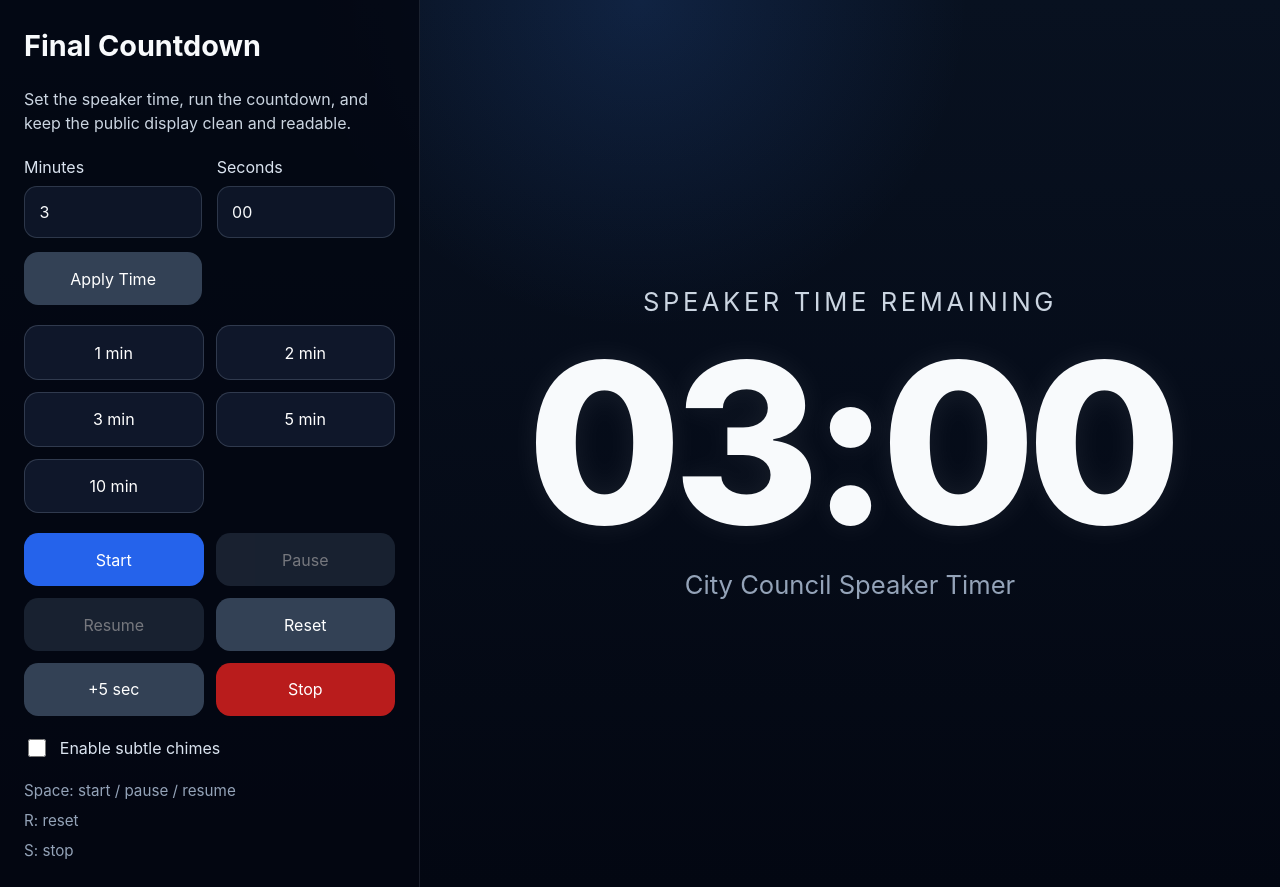
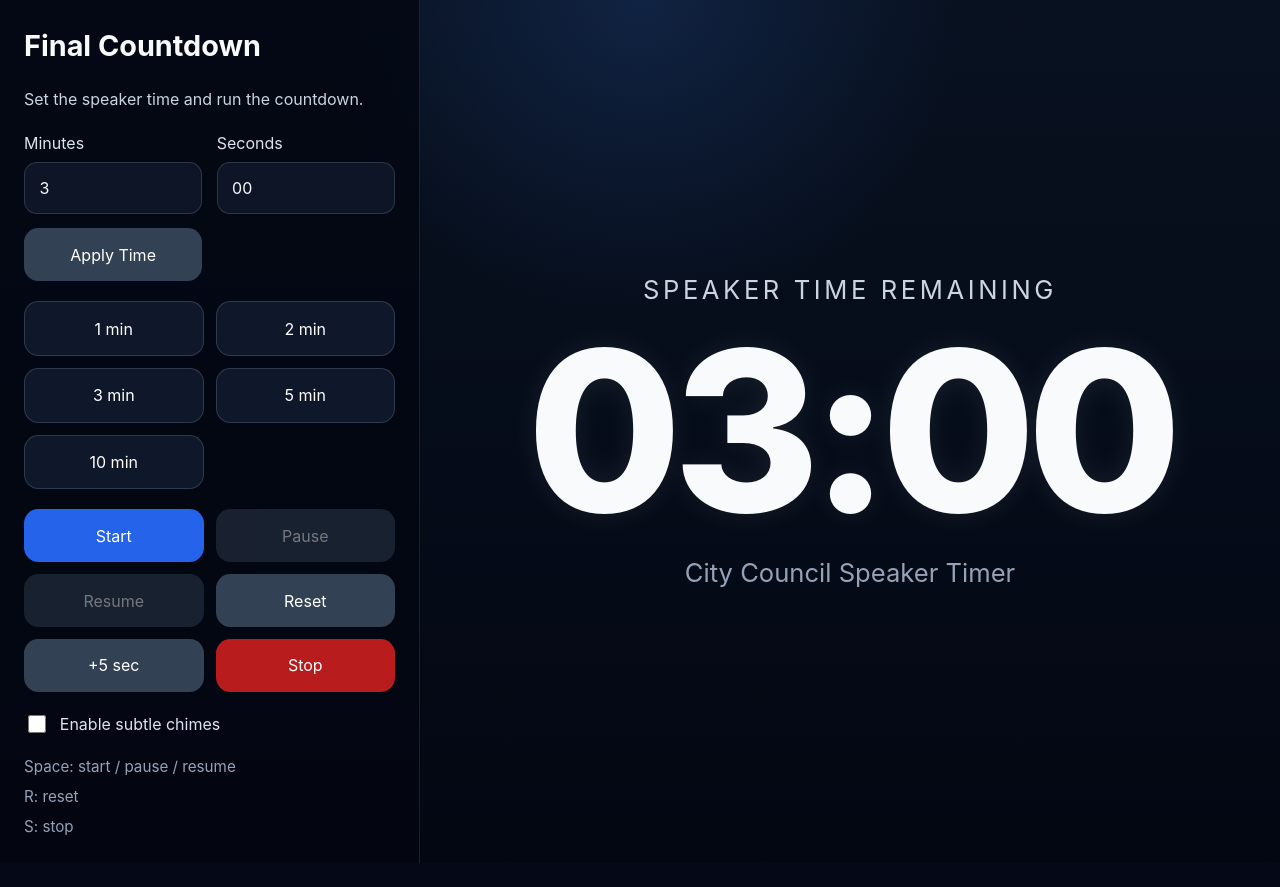
Before and after one commit to dulbrich/Final-Countdown, a React (Vite) app: page / in a window 1280 px wide. After the commit the page ends 863 px from the top, so only its background shows below. Built offline with nearby package versions, Linux system fonts and the light colour scheme.

Commit message:
Shorten timer intro text

```diff
--- a/src/TimerControls.jsx
+++ b/src/TimerControls.jsx
@@ -32,9 +32,7 @@ export default function TimerControls({
     <aside className="controls">
       <div className="panel">
         <h1>Final Countdown</h1>
-        <p className="panel__intro">
-          Set the speaker time, run the countdown, and keep the public display clean and readable.
-        </p>
+        <p className="panel__intro">Set the speaker time and run the countdown.</p>
 
         <div className="time-entry">
           <label>
```
